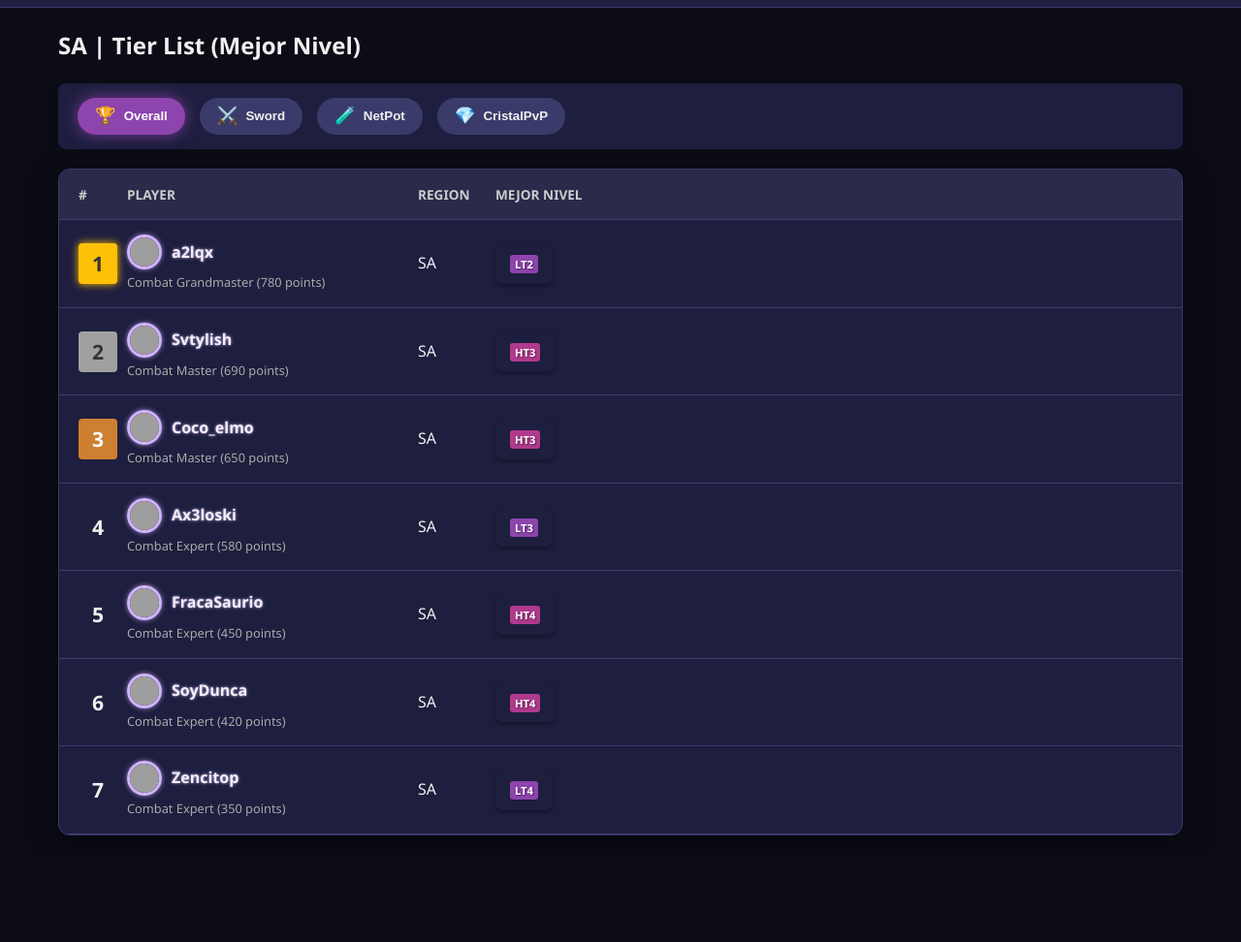
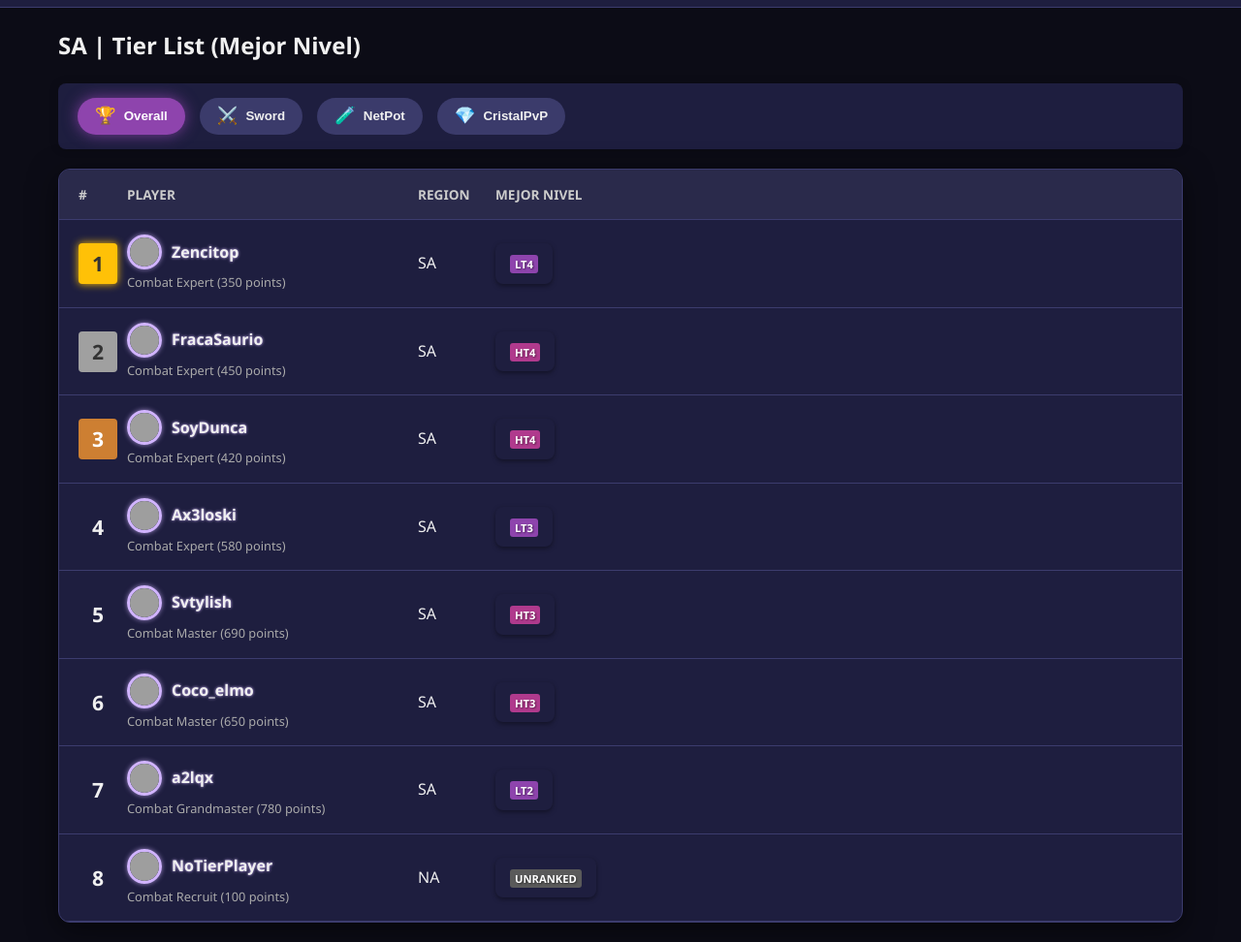
Before and after one commit to axeljerez746-code/axeljerez746-code.github.io., a plain HTML site: page index.html in a window 1280 px wide. Shown: the part 54-1026 px from the top of the page at 97% size. Before the commit the page ends 936 px from the top, so only its background shows below. Drawn offline with Linux system fonts and the light colour scheme; grey boxes are pictures that could not be loaded.

Commit message:
Update index.html

```diff
--- a/index.html
+++ b/index.html
@@ -17,6 +17,7 @@
             --rank-bronze: #cd7f32;
             --tier-high-color-bg: #b03a8d; /* Morado/Rojo Oscuro para HT */
             --tier-low-color-bg: #8e44ad;  /* Morado Intenso para LT */
+            --tier-unranked-bg: #5a5a5a;   /* Gris Oscuro para UNRANKED */
             --tier-label-text: #fff;
             --icon-circle-border: #d1b4ff;
             --active-mode-btn: #8e44ad;
@@ -237,6 +238,11 @@
         }
         .tier-lt .solo-tier-label {
             background-color: var(--tier-low-color-bg);
+            color: var(--tier-label-text);
+        }
+        /* Nuevo estilo para UNRANKED */
+        .tier-unranked .solo-tier-label {
+            background-color: var(--tier-unranked-bg);
             color: var(--tier-label-text);
         }
 
@@ -553,6 +559,19 @@
                     <div class="solo-tier-display"></div>
                 </div>
 
+                <div class="tier-row" data-player-name="NoTierPlayer" data-skin-url="https://s.namemc.com/2d/skin/face.png?id=43a3d548324467c6&scale=6" data-points="100" data-rank-overall="0" data-mode-tiers="" data-region="NA">
+                    <div class="rank-badge"><div class="rank-number"></div></div>
+                    <div class="player-info">
+                        <div class="player-name-line">
+                            <img src="https://s.namemc.com/2d/skin/face.png?id=43a3d548324467c6&scale=6" alt="Skin Icon NoTierPlayer" class="skin-icon">
+                            <strong>NoTierPlayer</strong>
+                        </div>
+                        <div class="player-subtext">Combat Recruit (100 points)</div>
+                    </div>
+                    <div>NA</div>
+                    <div class="solo-tier-display"></div>
+                </div>
+
             </div>
         </div>
 
@@ -625,13 +644,14 @@
             const prefix = tier.substring(0, 2);
             if (prefix === 'HT') return 'tier-ht';
             if (prefix === 'LT') return 'tier-lt';
+            if (tier === 'UNRANKED') return 'tier-unranked'; // Clase para UNRANKED
             return '';
         }
 
         /**
          * Encuentra el string del Tier de mayor rango del jugador.
          * @param {string} tiersData - String de tiers (ej: "CristalPvP:HT3,Sword:LT3").
-         * @returns {string} El string del mejor Tier (ej: "HT3").
+         * @returns {string} El string del mejor Tier (ej: "HT3") o 'Default'.
          */
         function getSoloTier(tiersData) {
             const tiers = tiersData.split(',').map(entry => {
@@ -654,16 +674,17 @@
         }
 
         function createSoloTierBadge(tier) {
-            const tierClass = getTierClass(tier);
+            // Usamos 'UNRANKED' como etiqueta si el score es 0 o si es 'Default'
+            const displayTier = (getTierScore(tier) === 0 || tier === 'Default') ? 'UNRANKED' : tier;
+            const tierClass = getTierClass(displayTier);
 
             const item = document.createElement('div');
             item.className = `solo-tier-badge ${tierClass}`;
 
-            item.innerHTML = `<span class="solo-tier-label tier-label">${tier}</span>`;
+            item.innerHTML = `<span class="solo-tier-label tier-label">${displayTier}</span>`;
             return item;
         }
 
-        // Función para crear el badge COMPLETO de tier (usado en el modal)
         function createTierBadge(modeName, tier) {
             const iconData = MODE_ICONS[modeName] || { icon: '❓', class: '' };
             const tierClass = getTierClass(tier);
@@ -693,18 +714,18 @@
 
         function getPlayerScoreInMode(row, mode) {
             const tiersData = row.getAttribute('data-mode-tiers');
-            const tiers = tiersData.split(',');
 
             if (mode === 'Overall') {
                 return getTierScore(getSoloTier(tiersData));
             } else {
+                const tiers = tiersData.split(',');
                 for (const tierEntry of tiers) {
                     const [modeName, tier] = tierEntry.split(':');
                     if (modeName === mode) {
                         return getTierScore(tier);
                     }
                 }
-                return 0;
+                return 0; // Score 0 si es Unranked en este modo
             }
         }
 
@@ -721,46 +742,46 @@
             document.querySelectorAll('.tier-row').forEach(row => {
                 const tiersData = row.getAttribute('data-mode-tiers');
                 const score = getPlayerScoreInMode(row, selectedMode);
-                // Si el score es > 0 (porque Default/Overall son 0), es relevante.
-                const isRelevant = score > 0;
 
-                if (isRelevant) {
-                    row.classList.remove('hidden');
+                // 1. Preparamos el elemento para la lista de ordenamiento
                 activeRows.push({
                     element: row,
-                        score: score
+                    score: score,
+                    isRanked: score > 0
                 });
-                } else {
-                    row.classList.add('hidden');
-                }
 
-                // --- Actualización del Solo Tier en la Fila ---
+                // 2. Determinamos qué Tier mostrar en la tabla (Solo Tier Display)
                 const soloTierDisplayDiv = row.querySelector('.solo-tier-display');
                 soloTierDisplayDiv.innerHTML = '';
 
-                let tierToShow = getSoloTier(tiersData);
-
-                if (selectedMode !== 'Overall') {
+                if (score === 0) {
+                     soloTierDisplayDiv.appendChild(createSoloTierBadge('UNRANKED'));
+                } else {
+                     // Determinar el Tier a mostrar: Mejor Tier (Overall) o Tier específico del modo
+                     let tierToShow;
+                     if (selectedMode === 'Overall') {
+                         tierToShow = getSoloTier(tiersData);
+                     } else {
                          const modeEntry = tiersData.split(',').find(e => e.startsWith(selectedMode + ':'));
-                    if (modeEntry) {
-                        const [, tier] = modeEntry.split(':');
-                        if (getTierScore(tier) > 0) {
-                            tierToShow = tier;
+                         tierToShow = modeEntry ? modeEntry.split(':')[1] : 'Default';
                      }
-                    } else {
-                        tierToShow = 'Default';
-                    }
-                }
-
-                if (getTierScore(tierToShow) > 0) {
                      soloTierDisplayDiv.appendChild(createSoloTierBadge(tierToShow));
                 }
             });
 
-            // Ordenamiento: El score más alto va primero (descendente)
-            activeRows.sort((a, b) => b.score - a.score);
+            // 3. Custom Sorting (Peor Tier a Mejor Tier, UNRANKED al final)
+            activeRows.sort((a, b) => {
+                // Prioridad 1: Mover a los "Unranked" (score 0) al final.
+                // Si A es Unranked y B es Rankeado, A va ABAJO (1)
+                if (!a.isRanked && b.isRanked) return 1;
+                // Si B es Unranked y A es Rankeado, B va ABAJO (-1)
+                if (a.isRanked && !b.isRanked) return -1;
 
-            // Visualización y asignación de rangos
+                // Prioridad 2: Ordenar Rankeados (o Unranked entre sí) por Score Ascendente (Peor a Mejor Tier)
+                return a.score - b.score;
+            });
+
+            // 4. Visualización y asignación de rangos
             let currentRank = 1;
             activeRows.forEach(item => {
                 const row = item.element;
@@ -825,18 +846,25 @@
                     modalTiersList.innerHTML = '';
 
                     const tiers = tiersData.split(',').map(entry => {
-                        const [modeName, tier] = entry.split(':');
-                        return { modeName, tier: tier || 'Default', score: getTierScore(tier) };
+                        const parts = entry.split(':');
+                        const modeName = parts[0];
+                        const tier = parts.length > 1 ? parts[1] : 'Default';
+                        return { modeName, tier, score: getTierScore(tier) };
                     });
 
-                    // Filtrar los Tiers relevantes y ordenar por score (el mejor primero)
+                    // Filtrar los Tiers relevantes (score > 0) y ordenar por score DESCENDENTE (Mejor a Peor)
                     const relevantTiers = tiers
                         .filter(e => e.score > 0)
                         .sort((a, b) => b.score - a.score);
 
+                    if (relevantTiers.length === 0) {
+                        // Si el jugador no tiene ningún Tier
+                        modalTiersList.innerHTML = `<div style="font-style: italic; color: #888;">Este jugador no tiene ningún Tier asignado.</div>`;
+                    } else {
                         relevantTiers.forEach(entry => {
                             modalTiersList.appendChild(createTierBadge(entry.modeName, entry.tier));
                         });
+                    }
 
                     document.getElementById('playerModal').style.display = 'flex';
                 });
```
Lines whose indentation alone changed are shown as unchanged.
